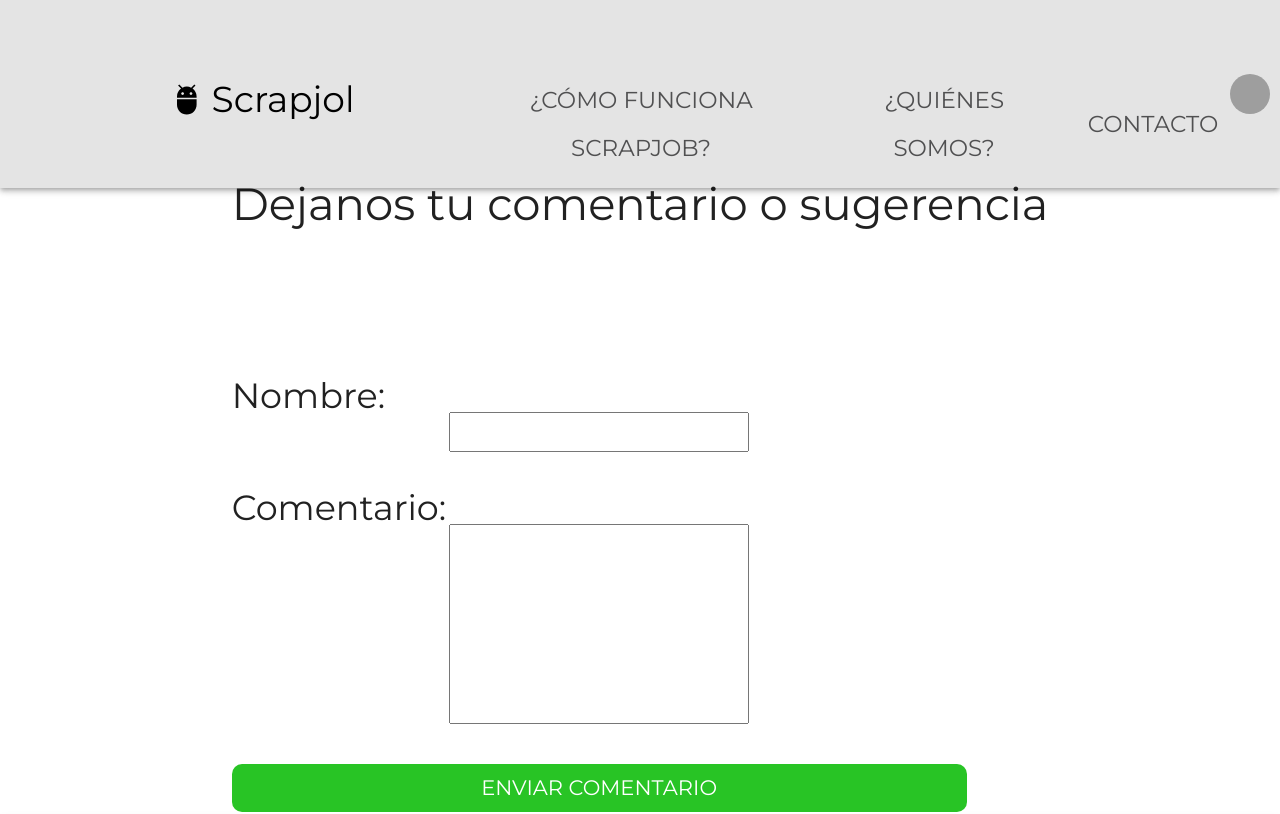
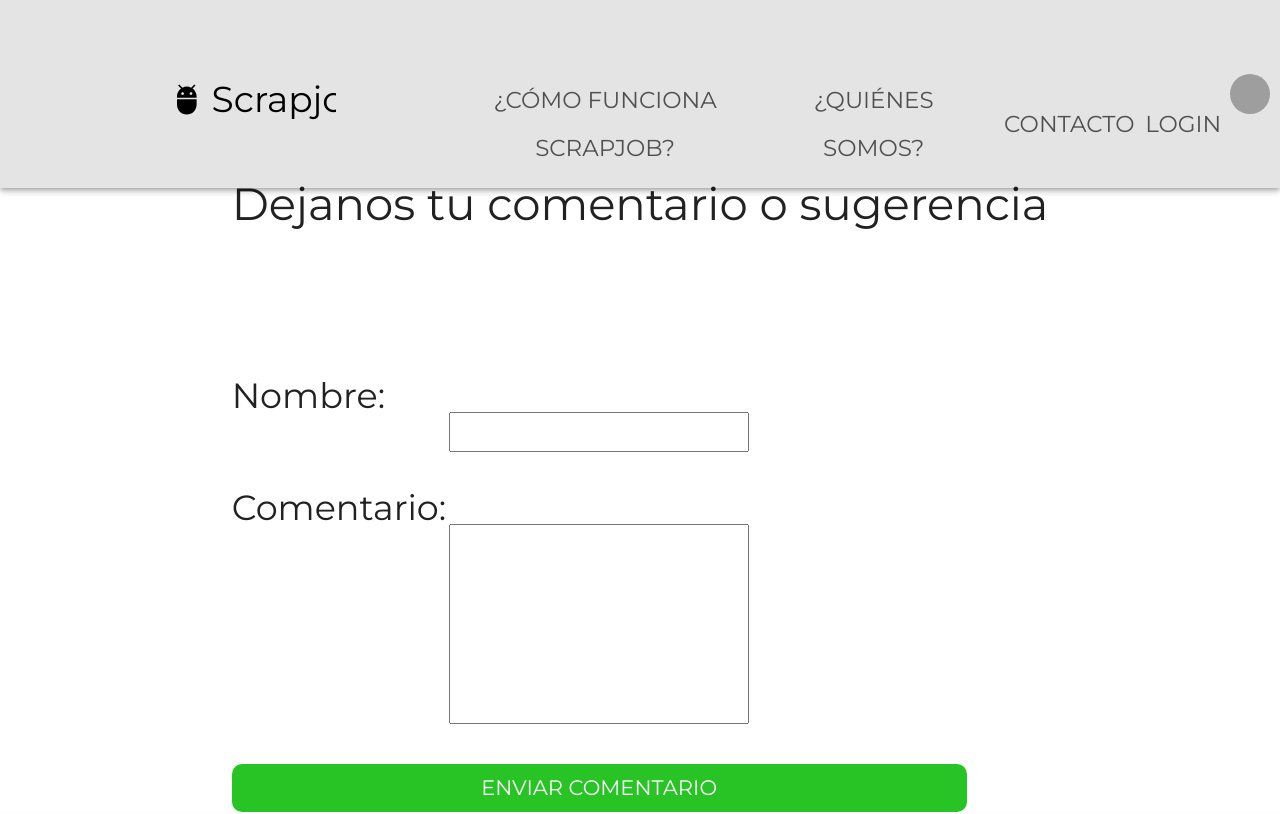
Before and after one commit to No-Country/s5-13-t-pern, a React (Vite) app in the folder packages/frontend/: page /contact in a window 1280 px wide. Shown: the top 814 px of the page. Built offline with nearby package versions, Linux system fonts and the light colour scheme; grey boxes are pictures that could not be loaded.

Commit message:
login agregado al nav

```diff
--- a/packages/frontend/src/components/Header/Header.jsx
+++ b/packages/frontend/src/components/Header/Header.jsx
@@ -27,6 +27,10 @@ import { Link } from 'react-router-dom'
     {
         text: 'Contacto',
         url: '/contact',
+    },
+    {
+        text: 'Login',
+        url: '/login',
     },
 ]
 const settings = ['Mi perfil', 'Configuración', 'Dashboard', 'Logout']
```
